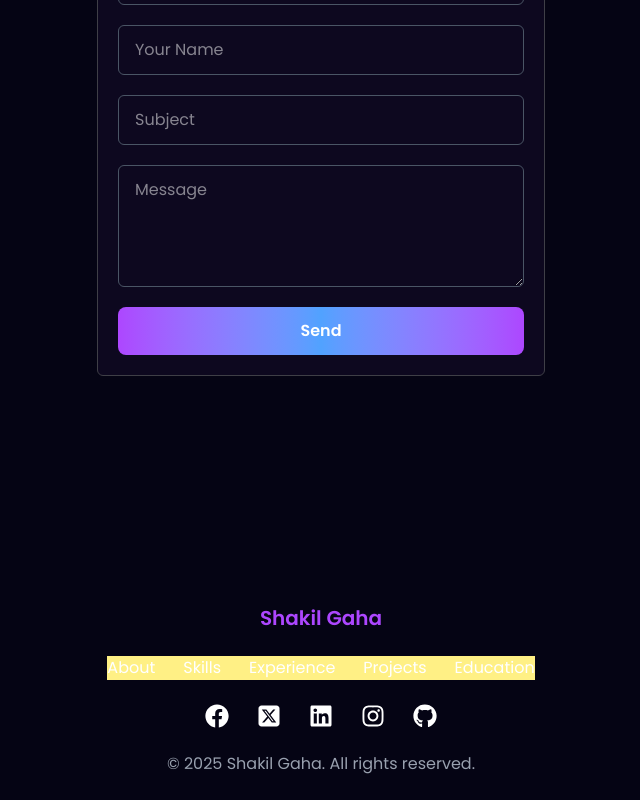
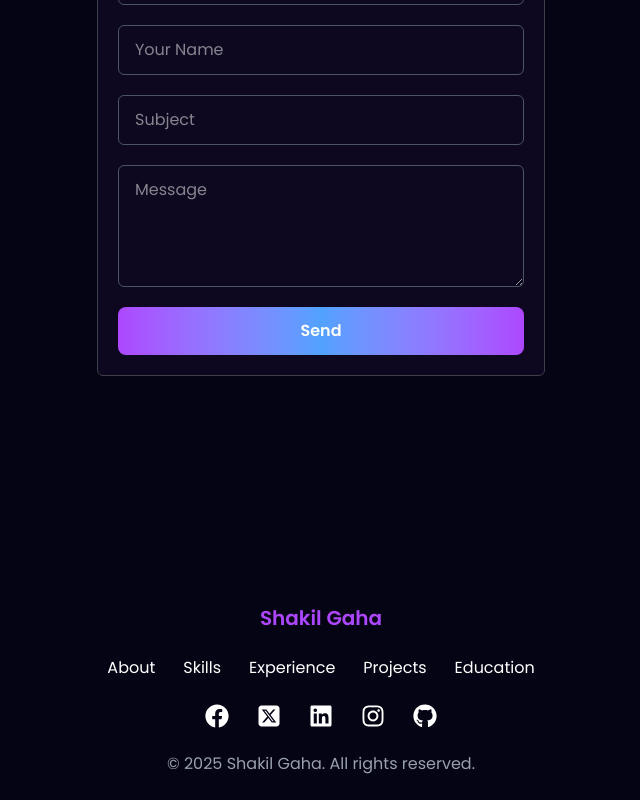
Before and after one commit to Shakilgaha/React-Portfolio, a React (Vite) app: page / in a window 1280 px wide. Shown: the part 6172-6972 px from the top of the page, without its empty margins (319-959 px from the left). Built offline with nearby package versions, Linux system fonts and the light colour scheme.

Commit message:
Fully Updated

```diff
--- a/src/components/UI/Footer.jsx
+++ b/src/components/UI/Footer.jsx
@@ -31,7 +31,7 @@ const Footer = () => {
         <h1 className='text-xl text-purple-500 font-semibold'>Shakil Gaha</h1>
       </div>
       {/* Links */}
-      <div className='flex flex-wrap gap-3 md:gap-7 justify-center items-center text-center bg-yellow-200'>
+      <div className='flex flex-wrap gap-3 md:gap-7 justify-center items-center text-center '>
         {
           links.map((curLink, index) => {
             return (
```
